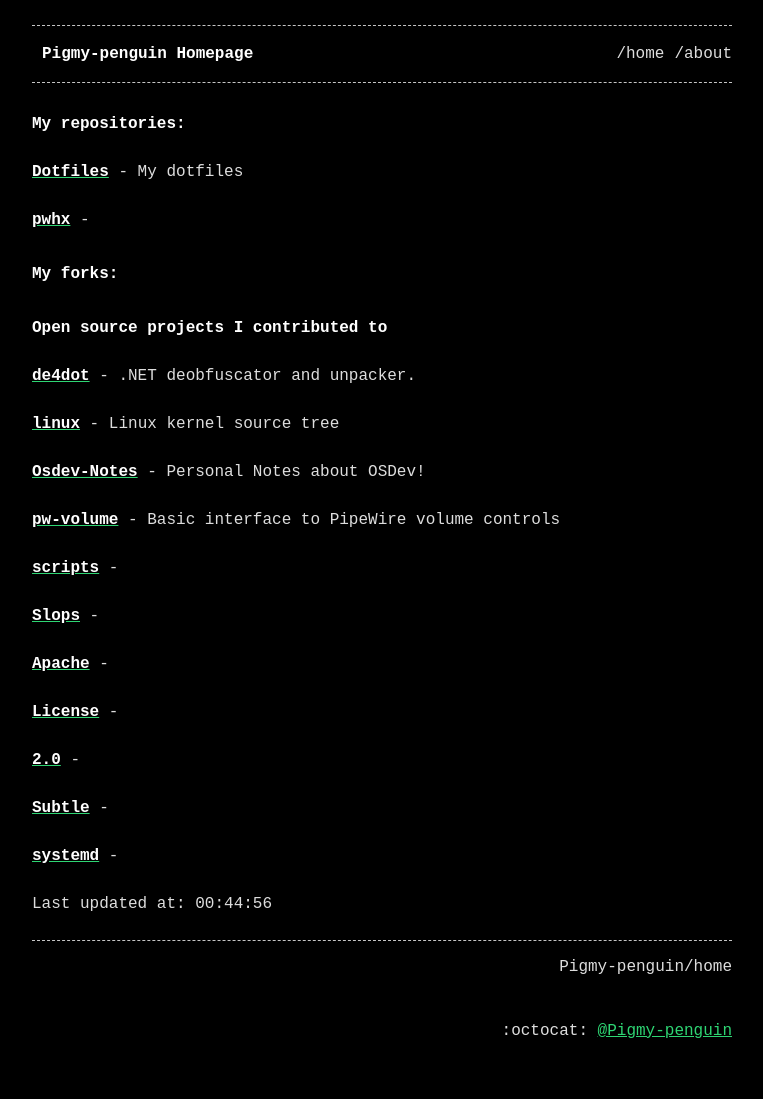
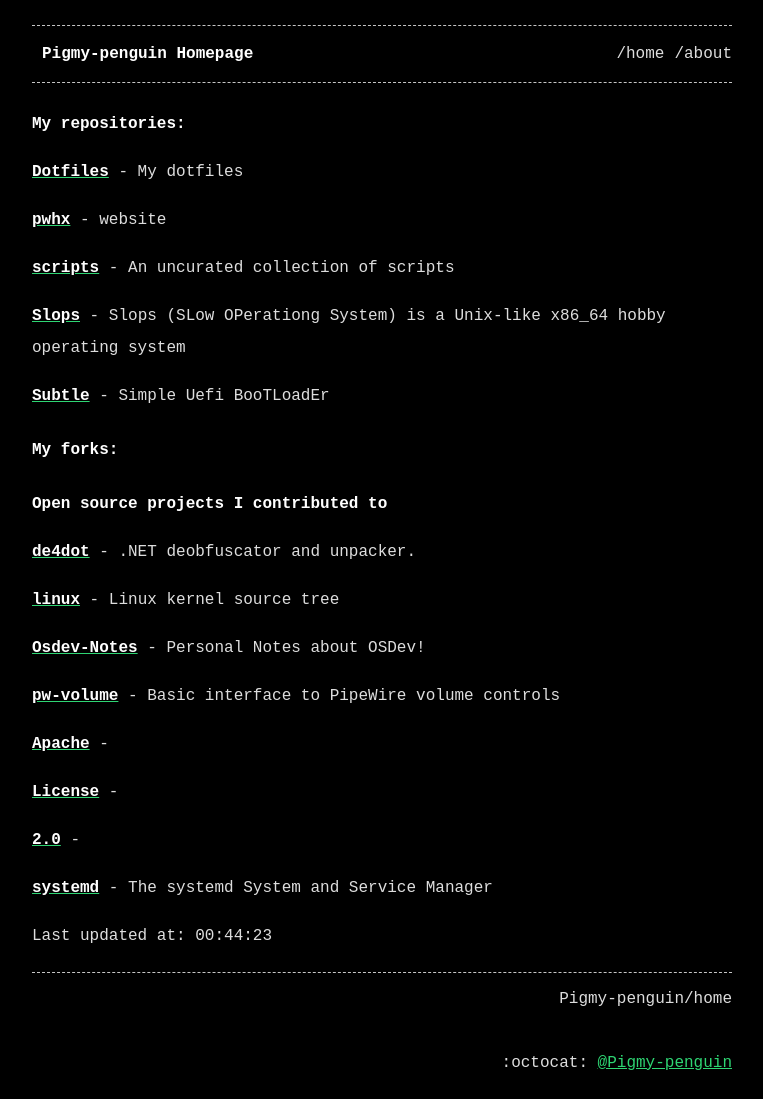
Before and after one commit to Pigmy-penguin/Pigmy-penguin.github.io, a Jekyll site: the page built from index.md, in a window 1280 px wide. Shown: the whole page, without its empty margins (258-1021 px from the left). Built offline with Jekyll 4.4.1, drawn with Linux system fonts in a browser that asks for light colours; before the commit the page ends 1067 px from its top, so only the background shows below that.

Commit message:
Auto updating the website

```diff
--- a/index.md
+++ b/index.md
@@ -9,7 +9,13 @@ title: Pigmy-penguin Homepage
 
 [**Dotfiles**](https://github.com/Pigmy-penguin/Dotfiles) - My dotfiles
 
-[**pwhx**](https://github.com/Pigmy-penguin/pwhx) -
+[**pwhx**](https://github.com/Pigmy-penguin/pwhx) - website
+
+[**scripts**](https://github.com/Pigmy-penguin/scripts) - An uncurated collection of scripts
+
+[**Slops**](https://github.com/Pigmy-penguin/Slops) - Slops (SLow OPerationg System) is a Unix-like x86_64 hobby operating system
+
+[**Subtle**](https://github.com/Pigmy-penguin/Subtle) - Simple Uefi BooTLoadEr
 
 ## My forks:
 ### Open source projects I contributed to
@@ -22,19 +28,13 @@ title: Pigmy-penguin Homepage
 
 [**pw-volume**](https://github.com/Pigmy-penguin/pw-volume) - Basic interface to PipeWire volume controls
 
-[**scripts**](https://github.com/Pigmy-penguin/scripts) -
-
-[**Slops**](https://github.com/Pigmy-penguin/Slops) -
-
 [**Apache**](https://github.com/Pigmy-penguin/Apache) -
 
 [**License**](https://github.com/Pigmy-penguin/License) -
 
 [**2.0**](https://github.com/Pigmy-penguin/2.0) -
 
-[**Subtle**](https://github.com/Pigmy-penguin/Subtle) -
-
-[**systemd**](https://github.com/Pigmy-penguin/systemd) -
+[**systemd**](https://github.com/Pigmy-penguin/systemd) - The systemd System and Service Manager
 
 
-Last updated at: 00:44:56
+Last updated at: 00:44:23
```
Also changed, not shown: 2 other files.
